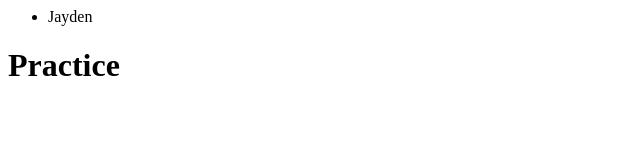
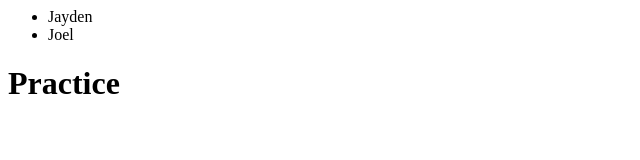
Before and after one commit to JaydenHluszko/Practice, a plain HTML site: page index.html in a window 1280 px wide. Shown: the whole page, without its empty margins (0-640 px from the left). Drawn offline with Linux system fonts and the light colour scheme.

Commit message:
Added my name (Joel)

```diff
--- a/index.html
+++ b/index.html
@@ -9,6 +9,7 @@
     <header>
         <ul>
             <li>Jayden</li>
+            <li>Joel</li>
         </ul>
     </header>
     <h1>Practice</h1>
```
